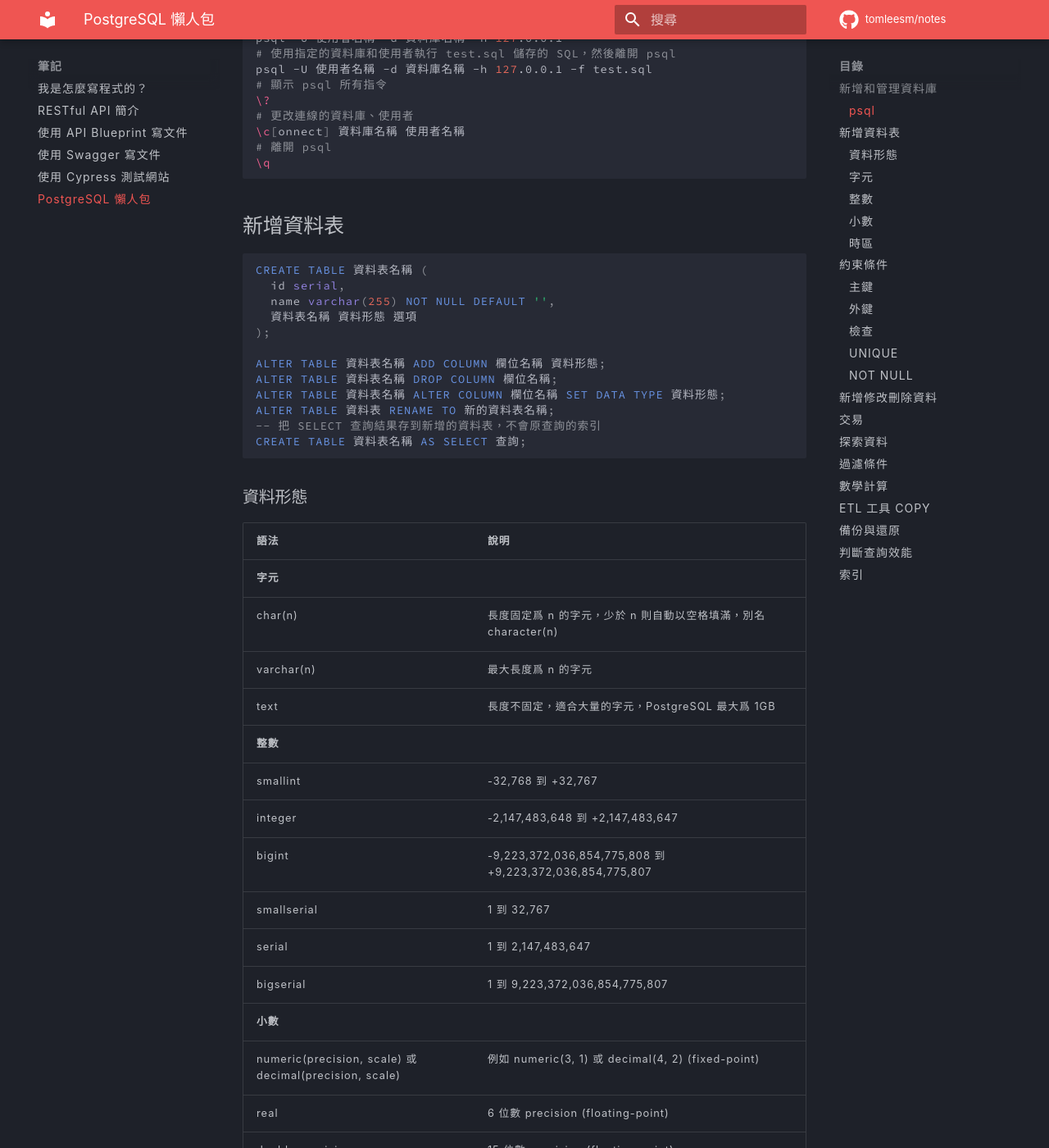
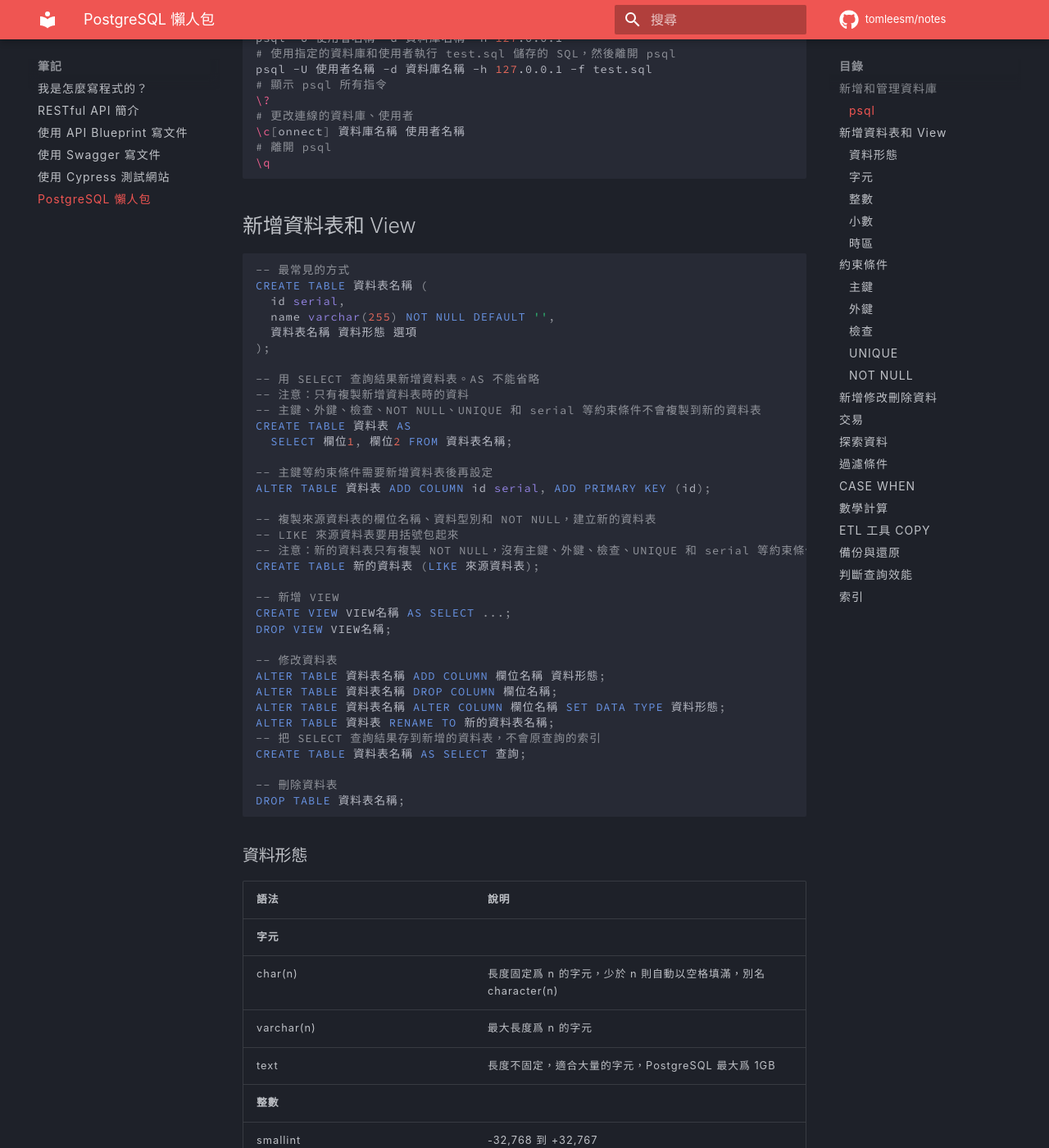
Before and after one commit to tomleesm/notes, an MkDocs documentation site: the page built from docs/postgresql-cheat-sheet.md, in a window 1280 px wide and 1400 px high, scrolled down 808 px. Shown: the whole window at 82% size. Built offline with MkDocs 1.6.1 and Material for MkDocs 9.7.7, drawn with Linux system fonts in a browser that asks for light colours; comment, search, counter and statistics services are not loaded; some of the changed text lies outside the part shown.

Commit message:
用「深入淺出SQL」補充 PostgreSQL 懶人包

````diff
--- a/docs/postgresql-cheat-sheet.md
+++ b/docs/postgresql-cheat-sheet.md
@@ -38,21 +38,44 @@
 \q
 ```
 
-## 新增資料表
+## 新增資料表和 View
 
 ``` sql
+-- 最常見的方式
 CREATE TABLE 資料表名稱 (
   id serial,
   name varchar(255) NOT NULL DEFAULT '',
   資料表名稱 資料形態 選項
 );
 
+-- 用 SELECT 查詢結果新增資料表。AS 不能省略
+-- 注意：只有複製新增資料表時的資料
+-- 主鍵、外鍵、檢查、NOT NULL、UNIQUE 和 serial 等約束條件不會複製到新的資料表
+CREATE TABLE 資料表 AS
+  SELECT 欄位1, 欄位2 FROM 資料表名稱;
+
+-- 主鍵等約束條件需要新增資料表後再設定
+ALTER TABLE 資料表 ADD COLUMN id serial, ADD PRIMARY KEY (id);
+
+-- 複製來源資料表的欄位名稱、資料型別和 NOT NULL，建立新的資料表
+-- LIKE 來源資料表要用括號包起來
+-- 注意：新的資料表只有複製 NOT NULL，沒有主鍵、外鍵、檢查、UNIQUE 和 serial 等約束條件
+CREATE TABLE 新的資料表 (LIKE 來源資料表);
+
+-- 新增 VIEW
+CREATE VIEW VIEW名稱 AS SELECT ...;
+DROP VIEW VIEW名稱;
+
+-- 修改資料表
 ALTER TABLE 資料表名稱 ADD COLUMN 欄位名稱 資料形態;
 ALTER TABLE 資料表名稱 DROP COLUMN 欄位名稱;
 ALTER TABLE 資料表名稱 ALTER COLUMN 欄位名稱 SET DATA TYPE 資料形態;
 ALTER TABLE 資料表 RENAME TO 新的資料表名稱;
 -- 把 SELECT 查詢結果存到新增的資料表，不會原查詢的索引
 CREATE TABLE 資料表名稱 AS SELECT 查詢;
+
+-- 刪除資料表
+DROP TABLE 資料表名稱;
 ```
 
 ### 資料形態
@@ -196,6 +219,9 @@
 INSERT INTO 資料表 VALUES (123, 'text');
 -- 把 SELECT 查詢的結果新增到資料表
 INSERT INTO 資料表 SELECT * FROM ...;
+-- 用 SELECT 查詢結果新增到指定欄位
+INSERT INTO 目標資料表 (欄位1, 欄位2)
+  SELECT 欄位A, 欄位B FROM 欄位資料表;
 
 UPDATE 資料表
 SET 欄位名稱1 = 值1,
@@ -227,7 +253,12 @@
 -- 每個選區的候選人，只顯示不重複的欄位組合
 SELECT DISTINCT 選區, 候選人姓名 FROM 候選人名冊;
 -- DESC 遞減，ASC 遞增（預設）
-SELECT * FROM 資料表 ORDER BY t1 DESC, t2 ASC
+SELECT * FROM 資料表 ORDER BY t1 DESC, t2 ASC;
+-- 只顯示 1 筆資料
+SELECT * FROM 資料表 LMIT 1;
+-- 從索引值 0 的資料開始，只顯示 5 筆（注意，第 1 筆資料的索引值是 0，不是 1）
+SELECT * FROM 資料表 LMIT 0, 5;
+
 -- 顯示 server 設定
 -- lc_collate：locale for collation 會影響排序順序
 SHOW ALL;
@@ -240,8 +271,9 @@
 ## 過濾條件
 
 ``` sql
--- a <= x <= b
+-- a <= x <= b。a 一定要大於或等於 b，所以如果 BETWEEN 5 AND 3，會回傳空值
 WHERE x BETWEEN a AND b
+WHERE tags IN ('A', 'B', 'C')
 -- LIKE 區分大小寫
 -- ILIKE 不區分大小寫(PostgreSQL 獨有 ILIKE 語法)
 -- % 一或多個字元，%abc 表示結尾是 abc，開頭是一或多個字元的字串
@@ -249,6 +281,8 @@
 -- _ 單獨一個字元， _abc 表示結尾是 abc，開頭是一個字元的字串
 WHERE 欄位 LIKE '_abc'
 ```
+
+## CASE WHEN
 
 ## 數學計算
 
````
Also changed, not shown: docs/articles-wait-to-write.md (+3 -1 lines).
